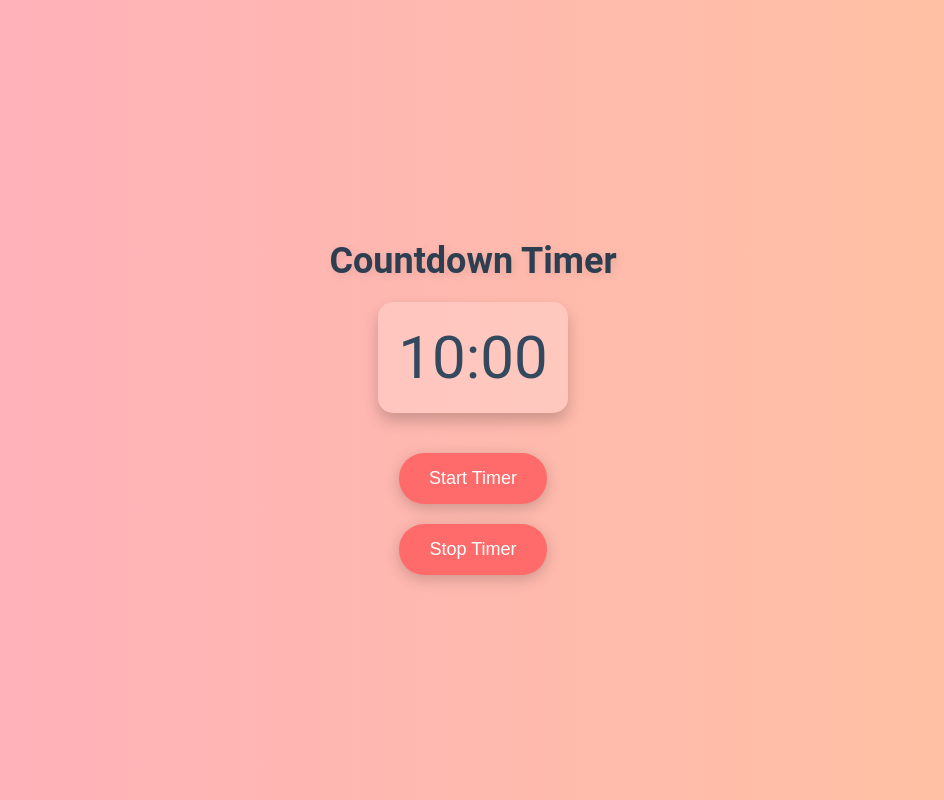
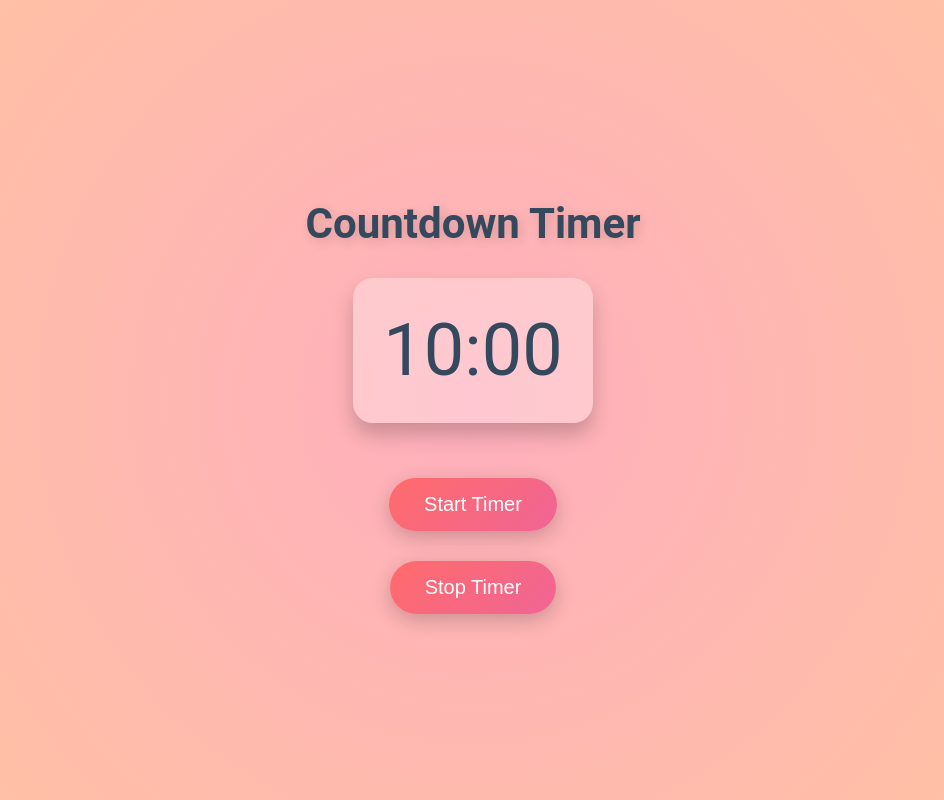
Before and after one commit to Shubhem/Simple-Countdown-Timer, a plain HTML site: page home.html in a window 1280 px wide. Shown: the whole page, without its empty margins (167-1111 px from the left). Drawn offline with Linux system fonts and the light colour scheme.

Commit message:
Update home.html

```diff
--- a/home.html
+++ b/home.html
@@ -14,55 +14,56 @@
       justify-content: center;
       align-items: center;
       min-height: 100vh;
-      background: linear-gradient(to right, #ffafbd, #ffc3a0); /* Soft pink-orange gradient */
-      color: #333;
+      background: radial-gradient(circle, #ffafbd, #ffc3a0); /* Radial gradient for depth */
+      color: #2c3e50; /* Darker shade for better contrast */
     }
 
     h1 {
-      font-size: 36px;
-      margin-bottom: 20px;
-      color: #2c3e50;
-      text-shadow: 2px 2px 8px rgba(0, 0, 0, 0.1); /* Subtle text shadow */
+      font-size: 42px;
+      margin-bottom: 30px;
+      color: #34495e; /* Deep blue-gray color */
+      text-shadow: 3px 3px 12px rgba(0, 0, 0, 0.15); /* Enhanced text shadow for depth */
     }
 
     .timer {
-      font-size: 60px;
-      color: #34495e; /* Deep blue-gray text color */
-      margin-bottom: 30px;
-      padding: 20px;
-      background-color: rgba(255, 255, 255, 0.2); /* Semi-transparent white background */
-      border-radius: 15px;
-      box-shadow: 0 8px 15px rgba(0, 0, 0, 0.2);
-      transition: transform 0.3s;
+      font-size: 72px; /* Increased font size for better emphasis */
+      color: #34495e;
+      margin-bottom: 40px;
+      padding: 30px;
+      background: rgba(255, 255, 255, 0.3); /* Light, semi-transparent background for contrast */
+      border-radius: 20px;
+      box-shadow: 0 12px 20px rgba(0, 0, 0, 0.2);
+      transition: transform 0.3s ease-in-out, box-shadow 0.3s ease-in-out;
     }
 
     .timer:hover {
-      transform: scale(1.05); /* Slight enlargement on hover */
+      transform: scale(1.07); /* Enlarges slightly on hover */
+      box-shadow: 0 16px 30px rgba(0, 0, 0, 0.3);
     }
 
     button {
-      padding: 15px 30px;
-      font-size: 18px;
-      margin: 10px;
+      padding: 15px 35px;
+      font-size: 20px; /* Enhanced font size */
+      margin: 15px;
       border: none;
-      border-radius: 25px;
-      background-color: #ff6b6b; /* Soft coral button color */
-      color: white;
+      border-radius: 30px;
+      background: linear-gradient(135deg, #ff6b6b, #f06595); /* Gradient for depth effect */
+      color: #fff;
       cursor: pointer;
-      box-shadow: 0 4px 15px rgba(0, 0, 0, 0.2);
-      transition: background-color 0.3s, transform 0.2s, box-shadow 0.3s;
+      box-shadow: 0 6px 20px rgba(0, 0, 0, 0.2);
+      transition: background 0.3s, transform 0.2s ease, box-shadow 0.3s;
     }
 
     button:hover {
-      background-color: #e55050; /* Darker coral on hover */
-      transform: scale(1.1); /* Slightly larger scale on hover */
-      box-shadow: 0 8px 25px rgba(0, 0, 0, 0.3);
+      background: linear-gradient(135deg, #e55050, #dc5a77); /* Darker gradient on hover */
+      transform: scale(1.1); /* Enlarges on hover */
+      box-shadow: 0 10px 25px rgba(0, 0, 0, 0.4); /* More pronounced shadow on hover */
     }
 
     button:active {
-      background-color: #c43d3d; /* Even darker color on click */
+      background: linear-gradient(135deg, #c43d3d, #b84b61); /* Darker color on click */
       transform: scale(1.05);
-      box-shadow: 0 4px 15px rgba(0, 0, 0, 0.2);
+      box-shadow: 0 5px 15px rgba(0, 0, 0, 0.2);
     }
   </style>
 </head>
```
